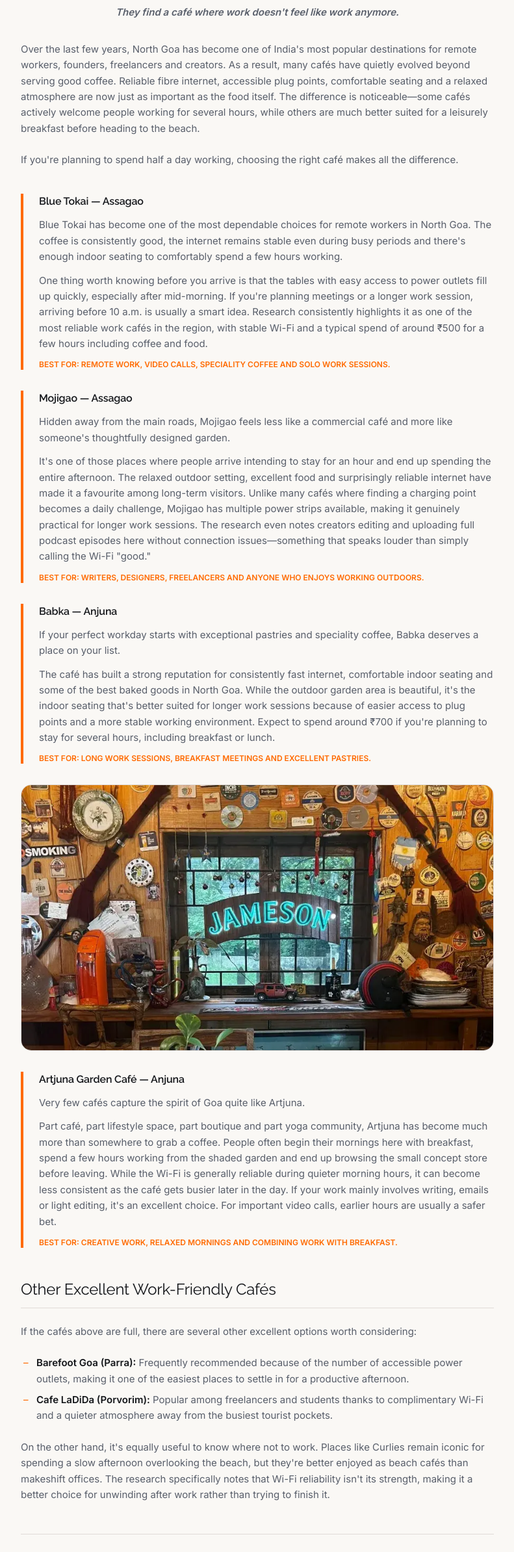
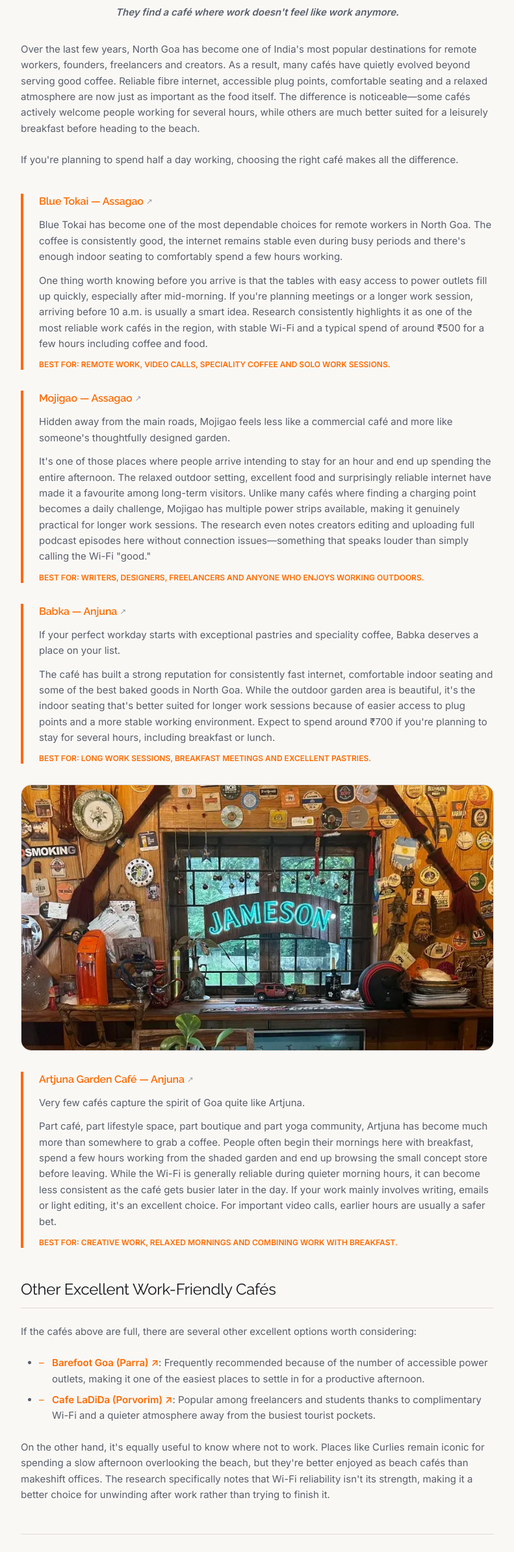
Before and after one commit to wayzyy-project/wayzyy-site, a React (Vite) app: page /blog/goa-work-cafes-guide in a window 1280 px wide. Shown: the part 1043-3431 px from the top of the page at 65% size, without its empty margins (244-1035 px from the left). Built offline with nearby package versions, Linux system fonts and the light colour scheme.

Commit message:
seo: add high-authority Google Maps outbound links to top remote work cafes

```diff
--- a/src/pages/blog/GoaWorkCafesGuide.tsx
+++ b/src/pages/blog/GoaWorkCafesGuide.tsx
@@ -92,7 +92,16 @@ export default function GoaWorkCafesGuide() {
       <div className="space-y-8 mt-10">
         {/* Blue Tokai */}
         <div className="border-l-4 border-ember pl-6 space-y-3">
-          <h3 className="font-display text-xl font-bold text-foreground">Blue Tokai — Assagao</h3>
+          <h3 className="font-display text-xl font-bold text-foreground">
+            <a
+              href="https://www.google.com/maps/search/?api=1&query=Blue+Tokai+Coffee+Roasters+Assagao+Goa"
+              target="_blank"
+              rel="noopener noreferrer"
+              className="hover:text-ember transition-colors inline-flex items-center gap-1"
+            >
+              Blue Tokai — Assagao <span className="text-xs font-normal text-muted-foreground/60">↗</span>
+            </a>
+          </h3>
           <p>
             Blue Tokai has become one of the most dependable choices for remote workers in North Goa. The coffee is consistently good, the internet remains stable even during busy periods and there's enough indoor seating to comfortably spend a few hours working.
           </p>
@@ -104,7 +113,16 @@ export default function GoaWorkCafesGuide() {
 
         {/* Mojigao */}
         <div className="border-l-4 border-ember pl-6 space-y-3">
-          <h3 className="font-display text-xl font-bold text-foreground">Mojigao — Assagao</h3>
+          <h3 className="font-display text-xl font-bold text-foreground">
+            <a
+              href="https://www.google.com/maps/search/?api=1&query=Mojigao+Assagao+Goa"
+              target="_blank"
+              rel="noopener noreferrer"
+              className="hover:text-ember transition-colors inline-flex items-center gap-1"
+            >
+              Mojigao — Assagao <span className="text-xs font-normal text-muted-foreground/60">↗</span>
+            </a>
+          </h3>
           <p>
             Hidden away from the main roads, Mojigao feels less like a commercial café and more like someone's thoughtfully designed garden.
           </p>
@@ -116,7 +134,16 @@ export default function GoaWorkCafesGuide() {
 
         {/* Babka */}
         <div className="border-l-4 border-ember pl-6 space-y-3">
-          <h3 className="font-display text-xl font-bold text-foreground">Babka — Anjuna</h3>
+          <h3 className="font-display text-xl font-bold text-foreground">
+            <a
+              href="https://www.google.com/maps/search/?api=1&query=Babka+Goa+Anjuna"
+              target="_blank"
+              rel="noopener noreferrer"
+              className="hover:text-ember transition-colors inline-flex items-center gap-1"
+            >
+              Babka — Anjuna <span className="text-xs font-normal text-muted-foreground/60">↗</span>
+            </a>
+          </h3>
           <p>
             If your perfect workday starts with exceptional pastries and speciality coffee, Babka deserves a place on your list.
           </p>
@@ -137,7 +164,16 @@ export default function GoaWorkCafesGuide() {
 
         {/* Artjuna */}
         <div className="border-l-4 border-ember pl-6 space-y-3">
-          <h3 className="font-display text-xl font-bold text-foreground">Artjuna Garden Café — Anjuna</h3>
+          <h3 className="font-display text-xl font-bold text-foreground">
+            <a
+              href="https://www.google.com/maps/search/?api=1&query=Artjuna+Anjuna+Goa"
+              target="_blank"
+              rel="noopener noreferrer"
+              className="hover:text-ember transition-colors inline-flex items-center gap-1"
+            >
+              Artjuna Garden Café — Anjuna <span className="text-xs font-normal text-muted-foreground/60">↗</span>
+            </a>
+          </h3>
           <p>
             Very few cafés capture the spirit of Goa quite like Artjuna.
           </p>
@@ -154,12 +190,28 @@ export default function GoaWorkCafesGuide() {
         <p>
           If the cafés above are full, there are several other excellent options worth considering:
         </p>
-        <ul>
+        <ul className="space-y-2 list-disc pl-6 text-muted-foreground">
           <li>
-            <strong>Barefoot Goa (Parra):</strong> Frequently recommended because of the number of accessible power outlets, making it one of the easiest places to settle in for a productive afternoon.
+            <a
+              href="https://www.google.com/maps/search/?api=1&query=Barefoot+Goa+Parra"
+              target="_blank"
+              rel="noopener noreferrer"
+              className="text-ember hover:underline font-semibold"
+            >
+              Barefoot Goa (Parra) ↗
+            </a>
+            : Frequently recommended because of the number of accessible power outlets, making it one of the easiest places to settle in for a productive afternoon.
           </li>
           <li>
-            <strong>Cafe LaDiDa (Porvorim):</strong> Popular among freelancers and students thanks to complimentary Wi-Fi and a quieter atmosphere away from the busiest tourist pockets.
+            <a
+              href="https://www.google.com/maps/search/?api=1&query=Cafe+LaDiDa+Porvorim+Goa"
+              target="_blank"
+              rel="noopener noreferrer"
+              className="text-ember hover:underline font-semibold"
+            >
+              Cafe LaDiDa (Porvorim) ↗
+            </a>
+            : Popular among freelancers and students thanks to complimentary Wi-Fi and a quieter atmosphere away from the busiest tourist pockets.
           </li>
         </ul>
         <p>
```
